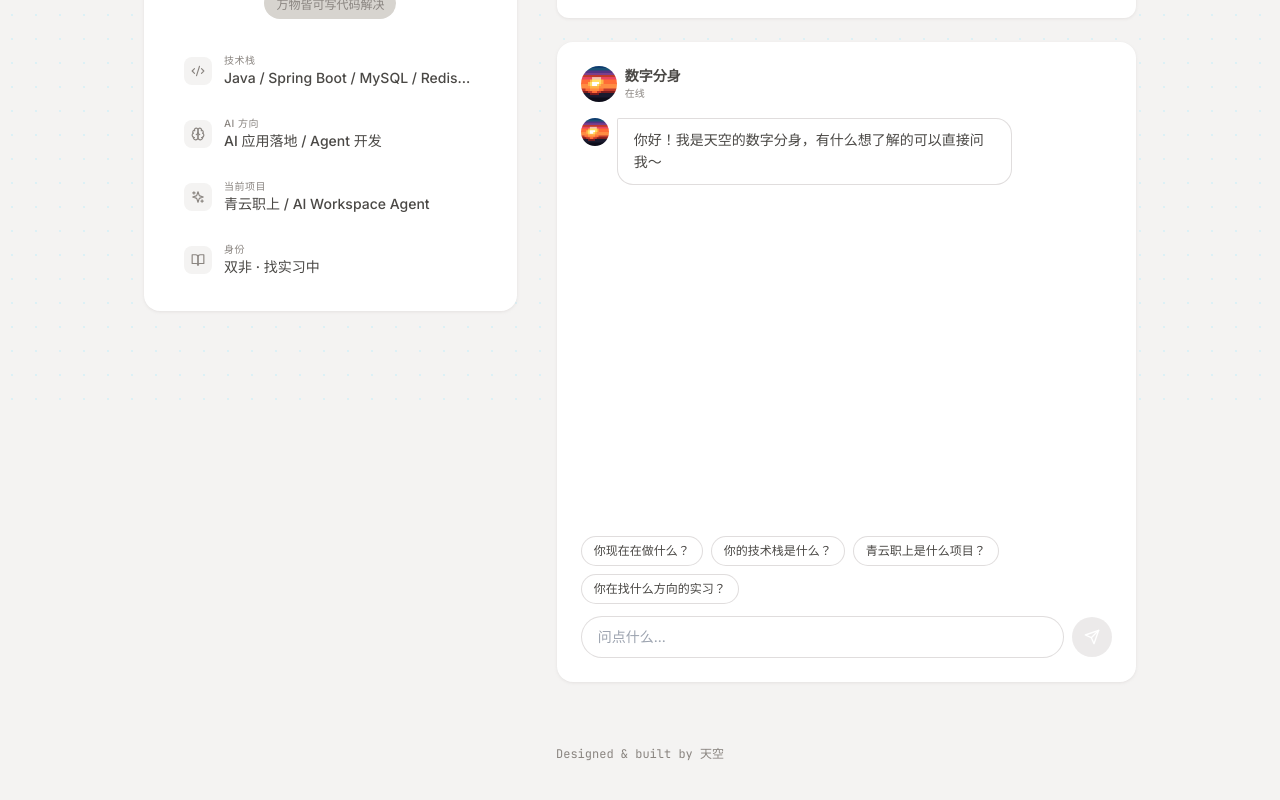
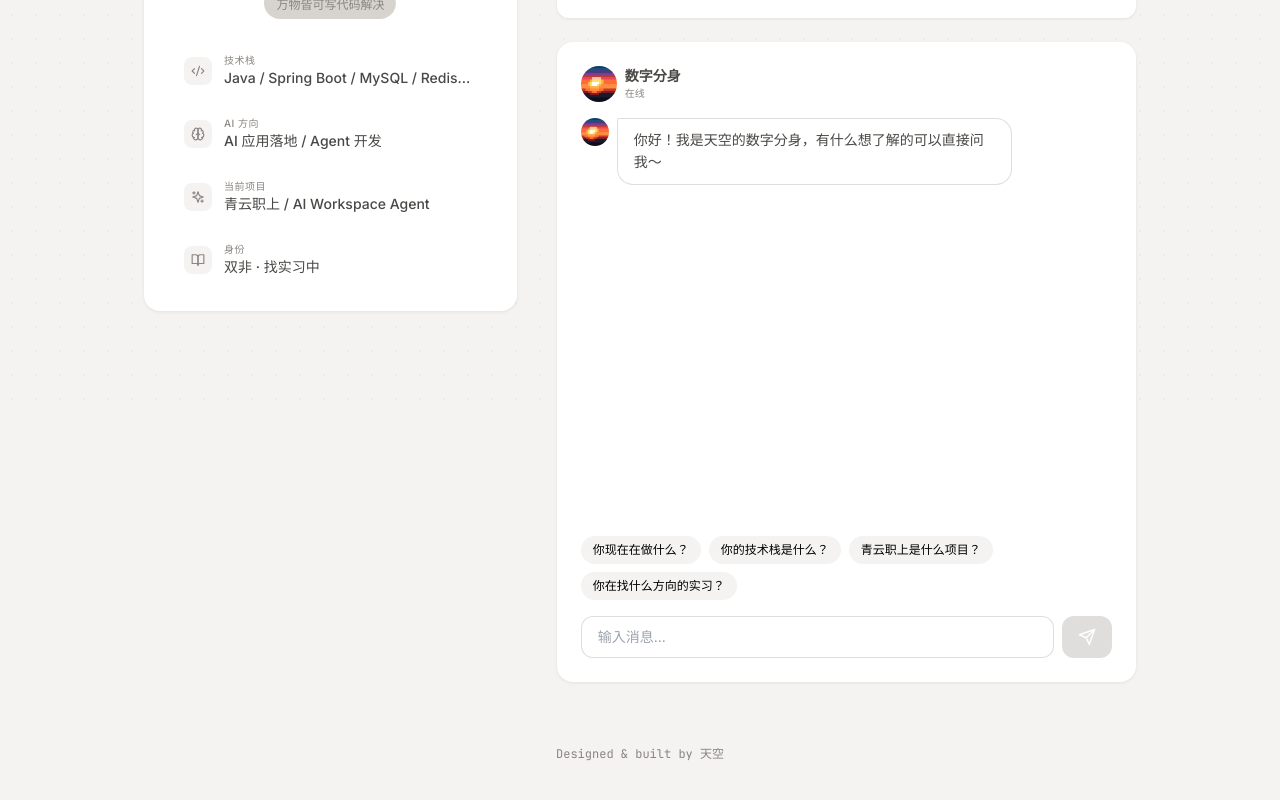
Before and after one commit to Sky-Sheepfold/homepage, a React (Vite) app: page / in a window 1280 px wide. Shown: the part 381-1181 px from the top of the page. Built offline with nearby package versions, Linux system fonts and the light colour scheme; no server answers.

Commit message:
fix: 优化头像加载体验，添加脉冲占位动画

```diff
--- a/src/components/ChatSection.tsx
+++ b/src/components/ChatSection.tsx
@@ -1,5 +1,6 @@
 import { useState, useRef, useEffect } from 'react';
 import { Send, User } from 'lucide-react';
+import { motion } from 'framer-motion';
 import { getAvatarUrl } from '../utils/avatarService';
 
 interface Message {
@@ -86,11 +87,11 @@ export default function ChatSection() {
   ]);
   const [input, setInput] = useState('');
   const [isTyping, setIsTyping] = useState(false);
-  const [avatarUrl, setAvatarUrl] = useState('/avatars/mark-grayson-291814.png');
+  const [avatarUrl, setAvatarUrl] = useState<string | null>(null);
   const messagesContainerRef = useRef<HTMLDivElement>(null);
 
   useEffect(() => {
-    getAvatarUrl().then(setAvatarUrl);
+    getAvatarUrl().then((url) => setAvatarUrl(url));
   }, []);
 
   useEffect(() => {
@@ -126,7 +127,18 @@ export default function ChatSection() {
     <section className="flex flex-col h-full">
       <div className="flex items-center gap-2 mb-4">
         <div className="w-9 h-9 rounded-full overflow-hidden">
-          <img src={avatarUrl} alt="数字分身" className="w-full h-full object-cover" />
+          {avatarUrl ? (
+            <motion.img
+              src={avatarUrl}
+              alt="数字分身"
+              className="w-full h-full object-cover"
+              initial={{ opacity: 0 }}
+              animate={{ opacity: 1 }}
+              transition={{ duration: 0.4 }}
+            />
+          ) : (
+            <div className="w-full h-full bg-[var(--theme-primary-light)] animate-pulse" />
+          )}
         </div>
         <div>
           <h2 className="text-sm font-semibold theme-text">数字分身</h2>
@@ -142,7 +154,18 @@ export default function ChatSection() {
           >
             {msg.role === 'bot' && (
               <div className="flex-shrink-0 w-7 h-7 rounded-full overflow-hidden">
-                <img src={avatarUrl} alt="Bot" className="w-full h-full object-cover" />
+                {avatarUrl ? (
+                  <motion.img
+                    src={avatarUrl}
+                    alt="Bot"
+                    className="w-full h-full object-cover"
+                    initial={{ opacity: 0 }}
+                    animate={{ opacity: 1 }}
+                    transition={{ duration: 0.4 }}
+                  />
+                ) : (
+                  <div className="w-full h-full bg-[var(--theme-primary-light)] animate-pulse" />
+                )}
               </div>
             )}
             <div
@@ -163,7 +186,18 @@ export default function ChatSection() {
         {isTyping && (
           <div className="flex gap-2 justify-start">
             <div className="flex-shrink-0 w-7 h-7 rounded-full overflow-hidden">
-              <img src={avatarUrl} alt="Bot" className="w-full h-full object-cover" />
+              {avatarUrl ? (
+                <motion.img
+                  src={avatarUrl}
+                  alt="Bot"
+                  className="w-full h-full object-cover"
+                  initial={{ opacity: 0 }}
+                  animate={{ opacity: 1 }}
+                  transition={{ duration: 0.4 }}
+                />
+              ) : (
+                <div className="w-full h-full bg-[var(--theme-primary-light)] animate-pulse" />
+              )}
             </div>
             <div className="px-4 py-3 bg-white border theme-border rounded-2xl rounded-tl-sm">
               <TypingDots />
@@ -178,7 +212,7 @@ export default function ChatSection() {
             <button
               key={s}
               onClick={() => handleSend(s)}
-              className="px-3 py-1.5 text-xs font-medium theme-text bg-white border theme-border rounded-full hover:theme-primary transition-colors"
+              className="px-3 py-1.5 text-xs theme-bg rounded-full hover:opacity-80 transition-opacity"
             >
               {s}
             </button>
@@ -186,22 +220,24 @@ export default function ChatSection() {
         </div>
       )}
 
-      <div className="mt-3 flex items-center gap-2">
+      <div className="mt-4 flex gap-2">
         <input
           type="text"
           value={input}
           onChange={(e) => setInput(e.target.value)}
           onKeyDown={handleKeyDown}
-          placeholder="问点什么..."
-          className="flex-1 px-4 py-2.5 text-sm bg-white border theme-border rounded-full theme-text placeholder:theme-text-muted focus:outline-none focus:ring-2 focus:ring-[var(--theme-primary-dark)] transition-all"
+          placeholder="输入消息..."
+          className="flex-1 px-4 py-2.5 text-sm bg-white border theme-border rounded-xl focus:outline-none focus:ring-2 focus:ring-[var(--theme-primary)] theme-text"
         />
-        <button
+        <motion.button
+          whileHover={{ scale: 1.05 }}
+          whileTap={{ scale: 0.95 }}
           onClick={() => handleSend()}
           disabled={!input.trim()}
-          className="flex-shrink-0 w-10 h-10 rounded-full theme-primary-dark flex items-center justify-center hover:opacity-90 disabled:opacity-30 disabled:hover:opacity-30 transition-opacity"
+          className="px-4 py-2.5 theme-primary-dark text-white rounded-xl disabled:opacity-50 disabled:cursor-not-allowed transition-opacity"
         >
-          <Send size={16} className="text-white" />
-        </button>
+          <Send size={18} />
+        </motion.button>
       </div>
     </section>
   );
--- a/src/components/ProfileSection.tsx
+++ b/src/components/ProfileSection.tsx
@@ -32,10 +32,10 @@ const links = [
 ];
 
 export default function ProfileSection() {
-  const [avatarUrl, setAvatarUrl] = useState('/avatars/avatars.png');
+  const [avatarUrl, setAvatarUrl] = useState<string | null>(null);
 
   useEffect(() => {
-    getAvatarUrl().then(setAvatarUrl);
+    getAvatarUrl().then((url) => setAvatarUrl(url));
   }, []);
 
   return (
@@ -47,7 +47,18 @@ export default function ProfileSection() {
       >
         <div className="absolute inset-0 w-28 h-28 rounded-full bg-gradient-to-br from-[var(--theme-primary-dark)] via-[var(--theme-primary)] to-[var(--theme-primary-light)] blur-sm glow-breathe" />
         <div className="relative w-28 h-28 rounded-full bg-gradient-to-br from-[var(--theme-primary-dark)] via-[var(--theme-primary)] to-[var(--theme-primary-light)] p-[3px]">
-          <img src={avatarUrl} alt="Sky-Sheepfold" className="w-full h-full rounded-full object-cover" />
+          {avatarUrl ? (
+            <motion.img
+              src={avatarUrl}
+              alt="Sky-Sheepfold"
+              className="w-full h-full rounded-full object-cover"
+              initial={{ opacity: 0 }}
+              animate={{ opacity: 1 }}
+              transition={{ duration: 0.4 }}
+            />
+          ) : (
+            <div className="w-full h-full rounded-full bg-[var(--theme-primary-light)] animate-pulse" />
+          )}
         </div>
       </motion.div>
 
```
